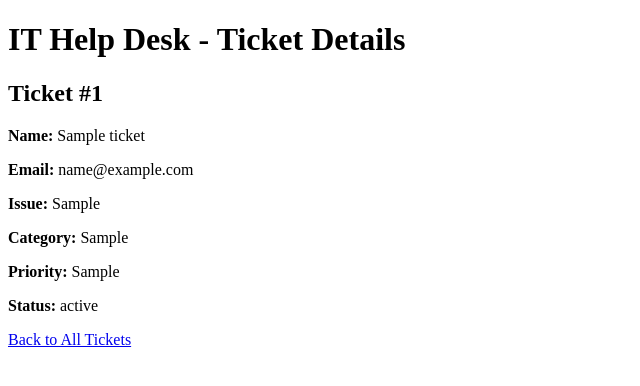
After one commit to eholguin1/it-help-desk-ticket-system, a Flask app: page /ticket/1 in a window 1280 px wide. The commit adds this page. Shown: the top 386 px of the page, without its empty margins (0-640 px from the left). Run offline with Flask 3, Linux system fonts and the light colour scheme; tables that the repository leaves empty hold one stand-in row (values such as "Sample post").

Commit message:
Add ticket details page

```diff
--- a/app.py
+++ b/app.py
@@ -112,6 +112,24 @@ def update_status(ticket_id):
 
     return redirect("/tickets") #redirects the user back to the tickets page after updating the status
 
+#Displays the details for one specific ticket
+@app.route("/ticket/<int:ticket_id>")
+def ticket_details(ticket_id):
+    #connect to the database
+    connection = sqlite3.connect("tickets.db")
+    #retrives the ticket matching the requested ID
+    ticket = connection.execute("SELECT * FROM tickets WHERE id = ?", (ticket_id,)).fetchone()
+
+    connection.close() #closes the connection to the database
+
+    #check  wheater the ticket exists
+    if ticket is None:
+        return "Ticket not found", 404 #404 is the HTTP status code meaning the requested resource was not found
+
+    #sends the ticket infromation to the HTML page
+    return render_template("ticket_detail.html", ticket=ticket)
+        #opens the details page and passes the ticket infroamtion to it so it can be displayed
+
 #Only run the following code if this file is being run directly
 if __name__ == "__main__":
     init_db()
--- /dev/null
+++ b/templates/ticket_detail.html
@@ -0,0 +1,23 @@
+
+<!DOCTYPE html>
+<html lang="en">
+<head>
+    <meta charset="UTF-8">
+    <meta name="viewport" content="width=device-width, initial-scale=1.0">
+    <title>Ticket Details</title>
+</head>
+<body>
+    <h1>IT Help Desk - Ticket Details</h1>
+
+    <h2>Ticket #{{ ticket[0] }}</h2>
+
+    <p><strong>Name:</strong> {{ ticket[1] }}</p>
+    <p><strong>Email:</strong> {{ ticket[2] }}</p>
+    <p><strong>Issue:</strong> {{ ticket[3] }}</p>
+    <p><strong>Category:</strong> {{ ticket[4] }}</p>
+    <p><strong>Priority:</strong> {{ ticket[5] }}</p>
+    <p><strong>Status:</strong> {{ ticket[6] }}</p>
+
+    <a href="/tickets">Back to All Tickets</a>
+</body>
+</html>
--- a/templates/tickets.html
+++ b/templates/tickets.html
@@ -26,7 +26,9 @@
 
             {% for ticket in tickets %}
                 <tr>
-                    <td>{{ ticket[0] }}</td>
+                    <td>
+                        <a href="/ticket/{{ ticket[0] }}">{{ ticket[0] }}</a>
+                    </td>
                     <td>{{ ticket[1] }}</td>
                     <td>{{ ticket[2] }}</td>
                     <td>{{ ticket[3] }}</td>
```
